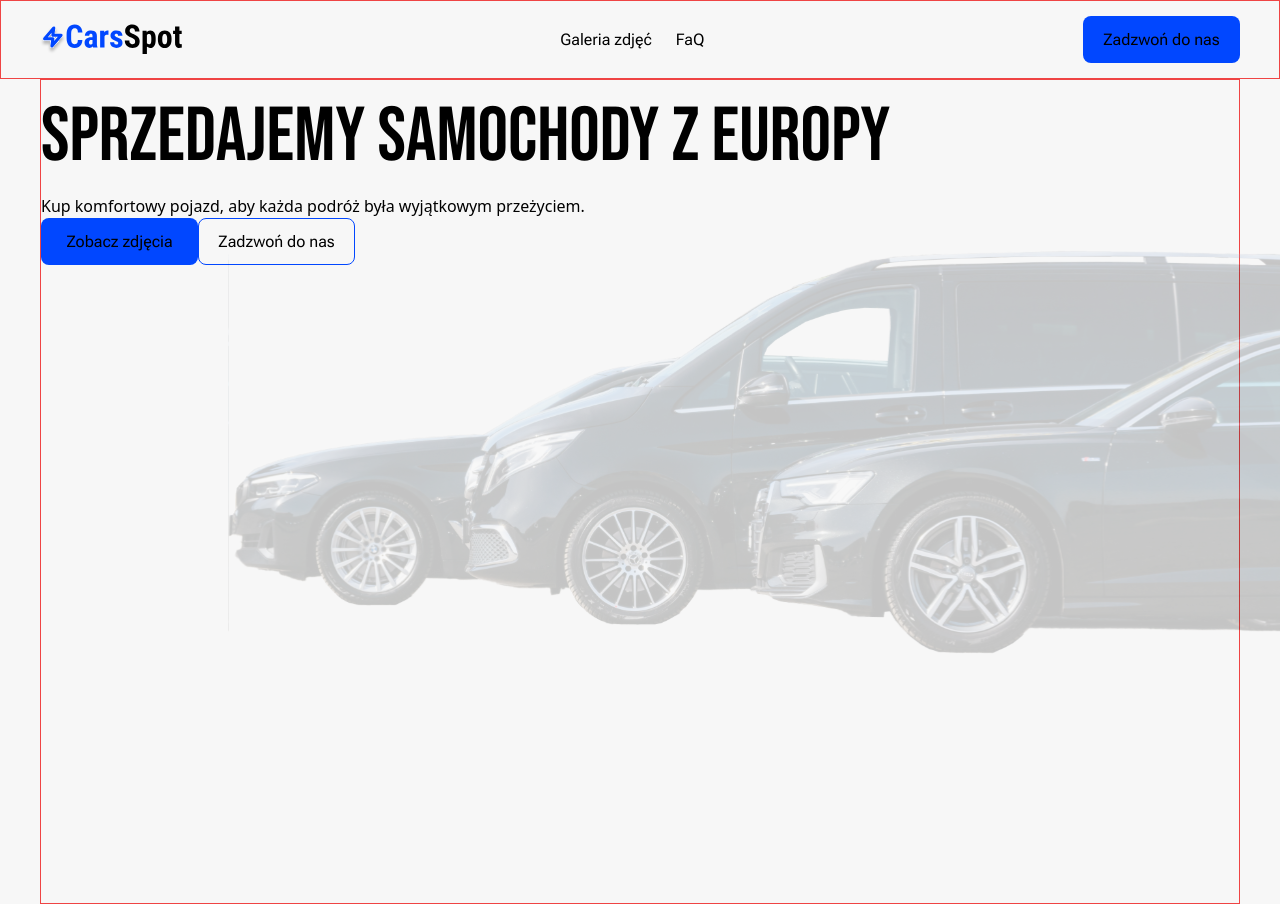
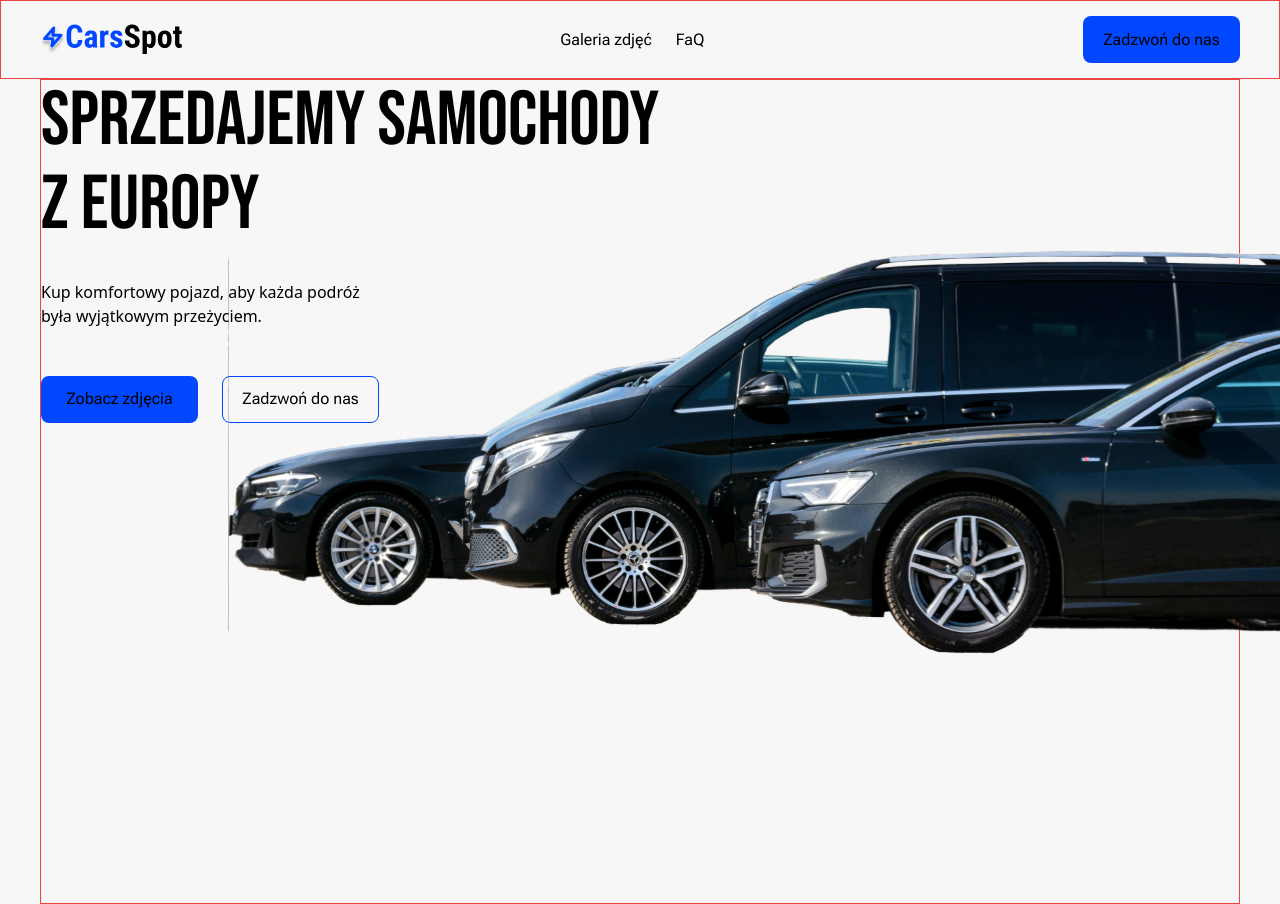
Before and after one commit to MendieFendie/Cars_Spot, a React (Create React App) app: page / in a window 1280 px wide. Built offline with nearby package versions, Linux system fonts and the light colour scheme.

Commit message:
commit n2

```diff
--- a/src/App.css
+++ b/src/App.css
@@ -9,7 +9,6 @@
   background-size: contain;
   background-repeat: no-repeat;
   background-position: center;
-  opacity: 0.2;
   width: 66.5rem;
   heigth: 25.27rem;
 }
--- a/src/App.js
+++ b/src/App.js
@@ -23,19 +23,23 @@ function App() {
       <main>
         <section className="w-[1200px] h-[825px] mx-auto border border-red-500 custom-bg">
           <div>
-            <h2 className=" font-bebasNeue text-[4.77rem]">
-              Sprzedajemy samochody z europy
+            <div className=" mb-12">
+              <h2 className=" font-bebasNeue text-[4.77rem] mb-8 leading-[1.1]">
+                Sprzedajemy samochody <br /> z europy
               </h2>
               <p className=" text-base">
-              Kup komfortowy pojazd, aby każda podróż była wyjątkowym
+                Kup komfortowy pojazd, aby każda podróż <br /> była wyjątkowym
                 przeżyciem.
               </p>
-            <button className="w-[157px] h-[47px] bg-customBlue rounded-lg">
+            </div>
+            <div>
+              <button className="w-[157px] h-[47px] bg-customBlue rounded-lg mr-6">
                 <p className="font-robotoFlex text-base">Zobacz zdjęcia</p>
               </button>
               <button className="w-[157px] h-[47px] border border-customBlue rounded-lg ">
                 <p className="font-robotoFlex text-base ">Zadzwoń do nas</p>
               </button>
+            </div>
           </div>
         </section>
         <section></section>
```
Also changed, not shown: src/img/Subtract.svg (added). Lines whose indentation alone changed are shown as unchanged.
